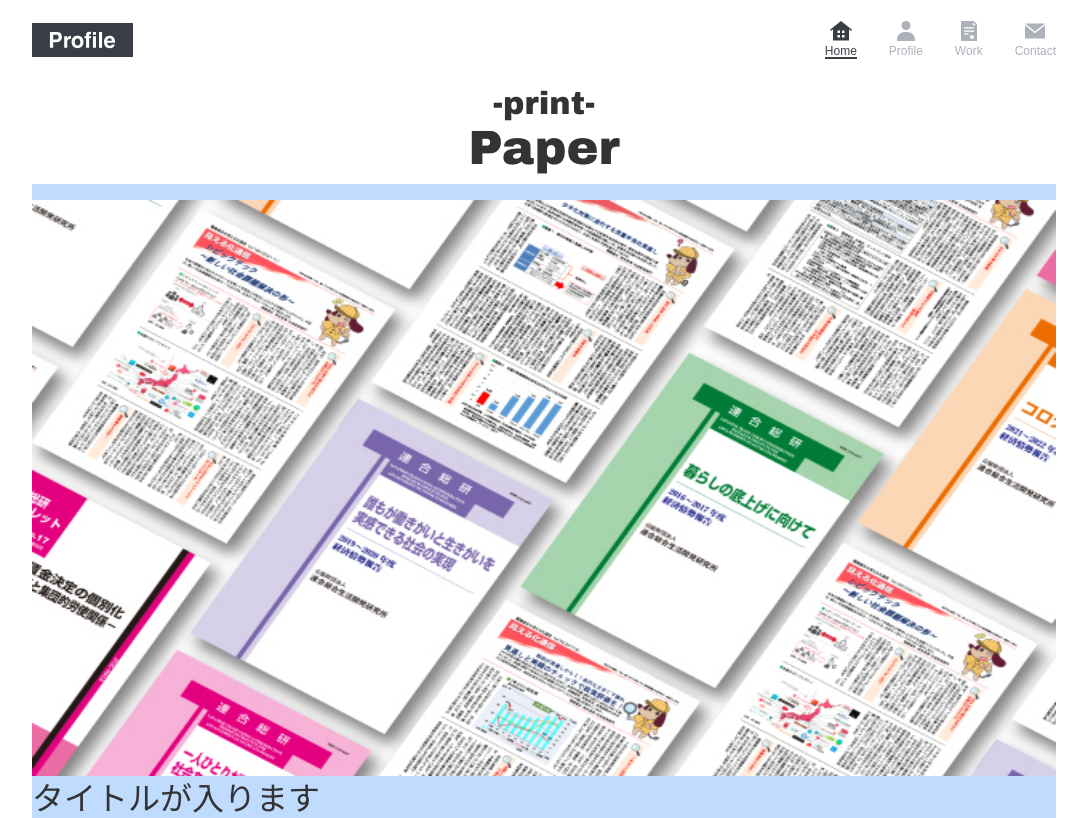
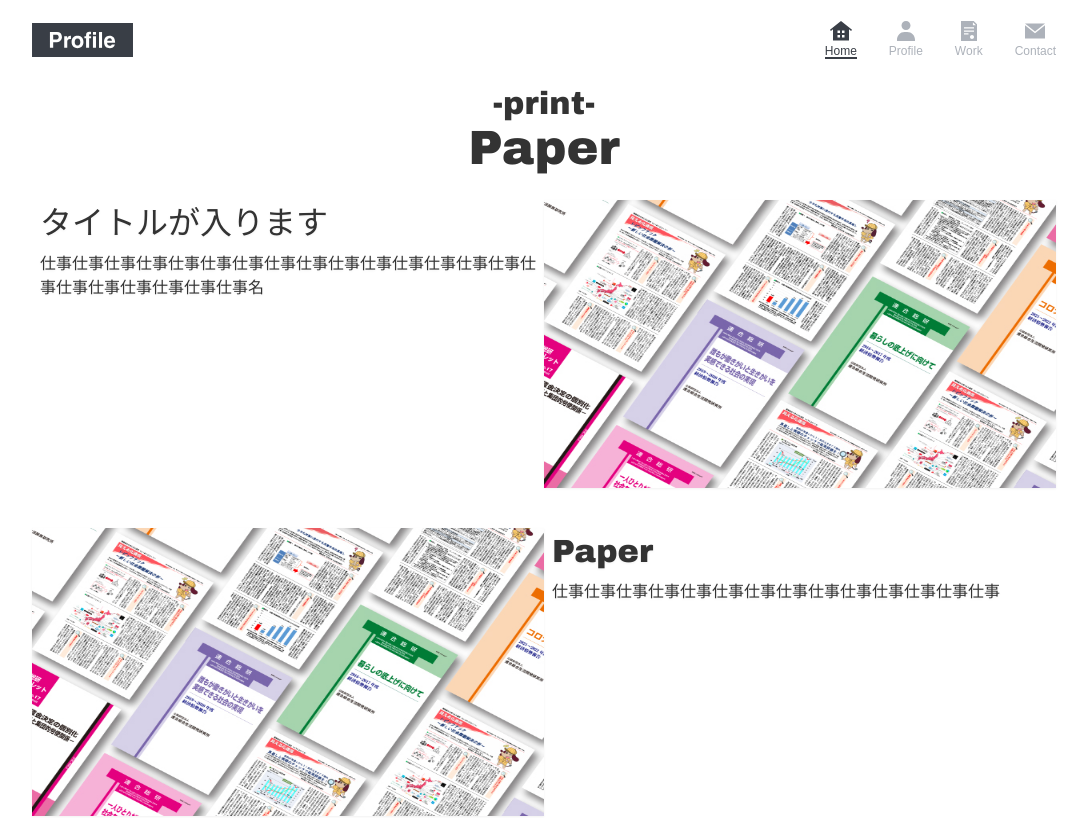
Before and after one commit to 12kagetti12/profile, a Next.js app: page /paper in a window 1280 px wide. Shown: the top 818 px of the page, without its empty margins (96-1183 px from the left). Built offline with nearby package versions, Linux system fonts and the light colour scheme.

Commit message:
💄 Fix paper content layout

```diff
--- a/src/components/PaperContentCard/index.tsx
+++ b/src/components/PaperContentCard/index.tsx
@@ -4,9 +4,10 @@ type Props = {
   imgSrc: string;
   media: string;
   text: string;
+  style: string;
 };
 
-const PaperContentCard = ({ imgSrc, media, text }: Props) => {
+const PaperContentCard = ({ imgSrc, media, text, style }: Props) => {
   const { ref, inView } = useInView({
     rootMargin: "-30px",
     threshold: 0.3,
@@ -17,20 +18,21 @@ const PaperContentCard = ({ imgSrc, media, text }: Props) => {
   return (
     <li
       ref={ref}
-      className={`sm:drop-shadow-sm" flex flex-col items-center bg-blue-200 pb-6
-        ${inView ? "scrollFadeIn " : "scrollFadeInHidden "}`}
+      className={`flex flex-col items-start pb-6 sm:flex-1 sm:items-start sm:drop-shadow-sm
+        ${inView ? "scrollFadeIn " : "scrollFadeInHidden "} ${style}`}
     >
       <img
-        className="aspect-video w-full"
+        className="aspect-video w-full sm:w-1/2"
         src={imgSrc}
         alt={media + "Img"}
         width={640}
         height={424}
         sizes="(max-width:640px) 80vw,(max-width:1200px) 40vw,25vw"
-        // priority
       />
-      <div className="flex w-full flex-col">
-        <h2 className="sm:hoverUnderLine01 pb-0.5">{title}</h2>
+      <div className="w-fll flex flex-col sm:w-1/2 sm:pl-2">
+        <div className="sm:hoverUnderLine01 flex w-fit flex-col pb-0.5">
+          <h2>{title}</h2>
+        </div>
         <p>{text}</p>
       </div>
     </li>
```
